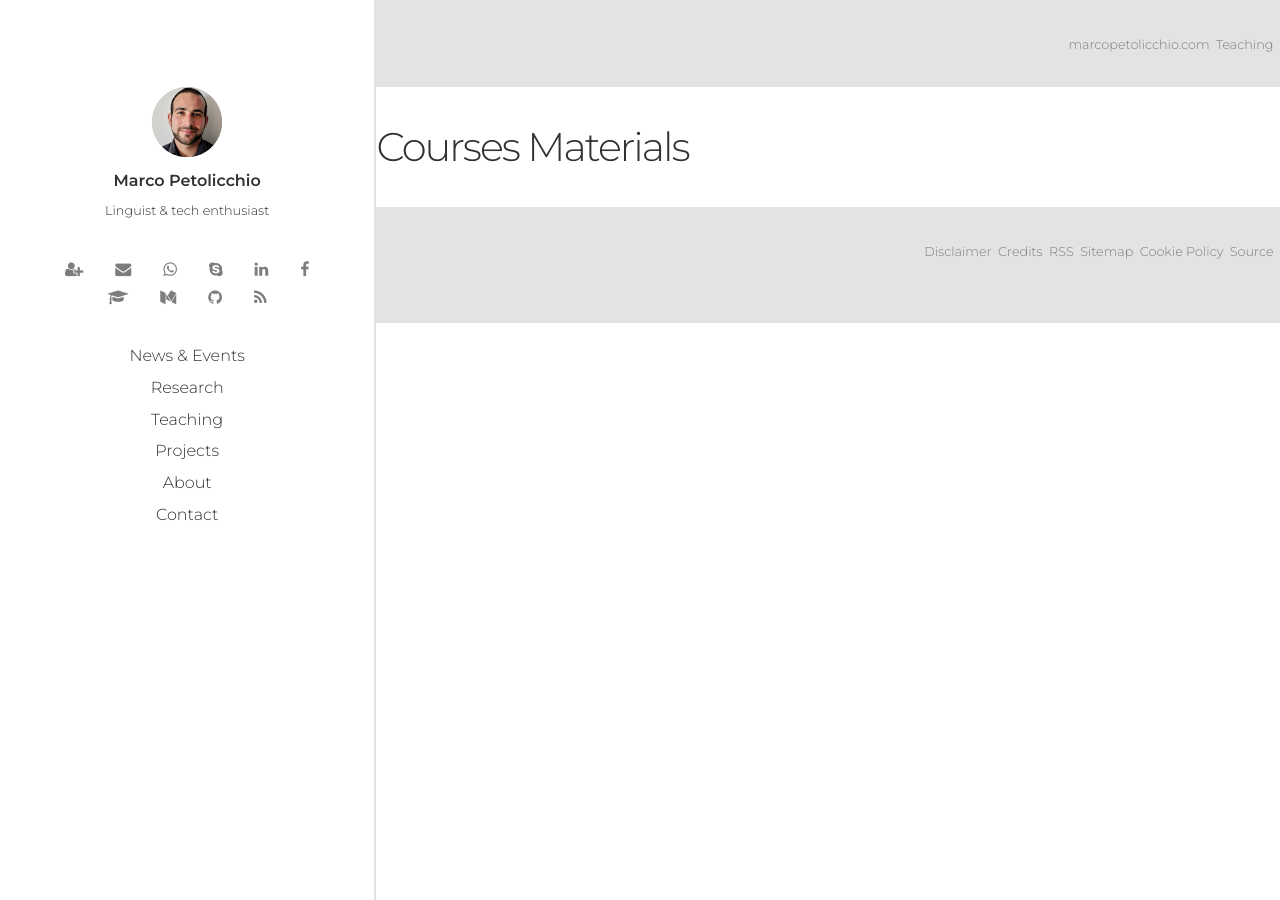
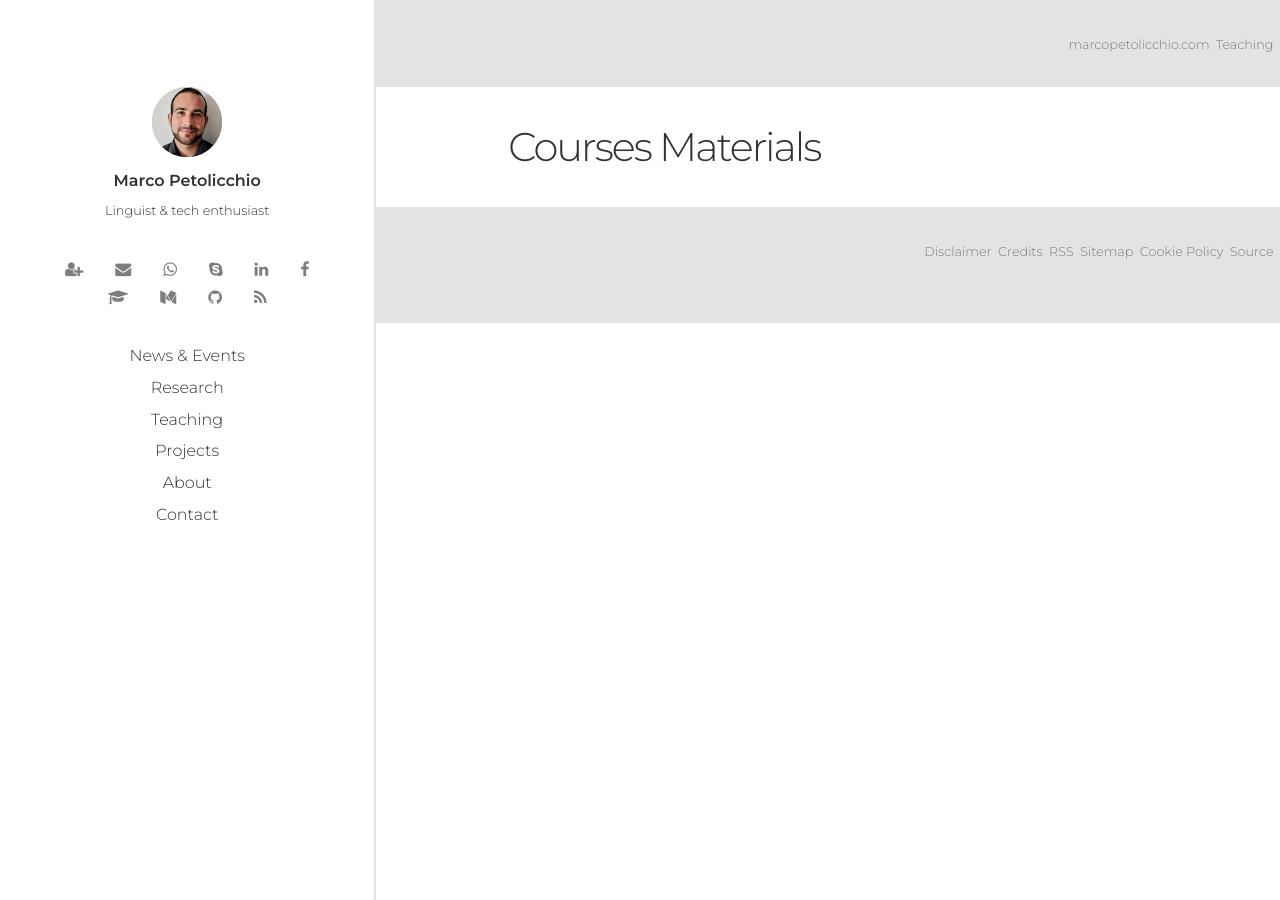
Before and after one commit to p-marco/p-marco.github.io, a Jekyll site: the page built from teaching.md, in a window 1280 px wide. Built offline with Jekyll 4.4.1, drawn with Linux system fonts in a browser that asks for light colours; our own code applies the rules of GitHub Pages for plain Markdown files; comment, search, counter and statistics services are not loaded.

Commit message:
folder structure

```diff
--- a/_includes/collection.html
+++ b/_includes/collection.html
@@ -1,5 +1,6 @@
-<h1>{{ page.title }}</h1>
 <section class="grid grid-section">
+	<h1>{{ page.title }}</h1>
+
 	{% assign collection = site.[page.collections] | sort: 'date' | reverse %}
 	{% for item in collection %}
 	{% assign page = item %}
```
